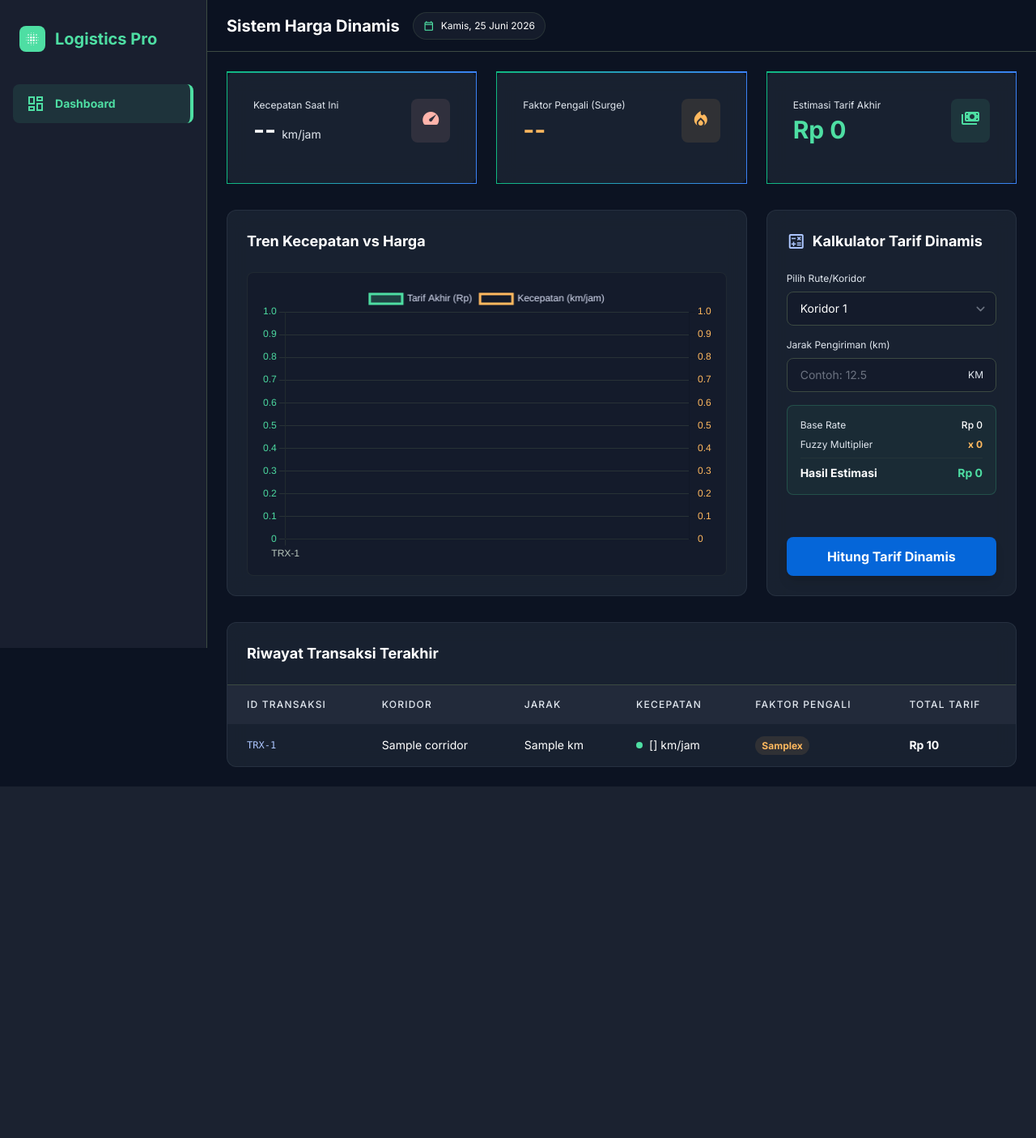
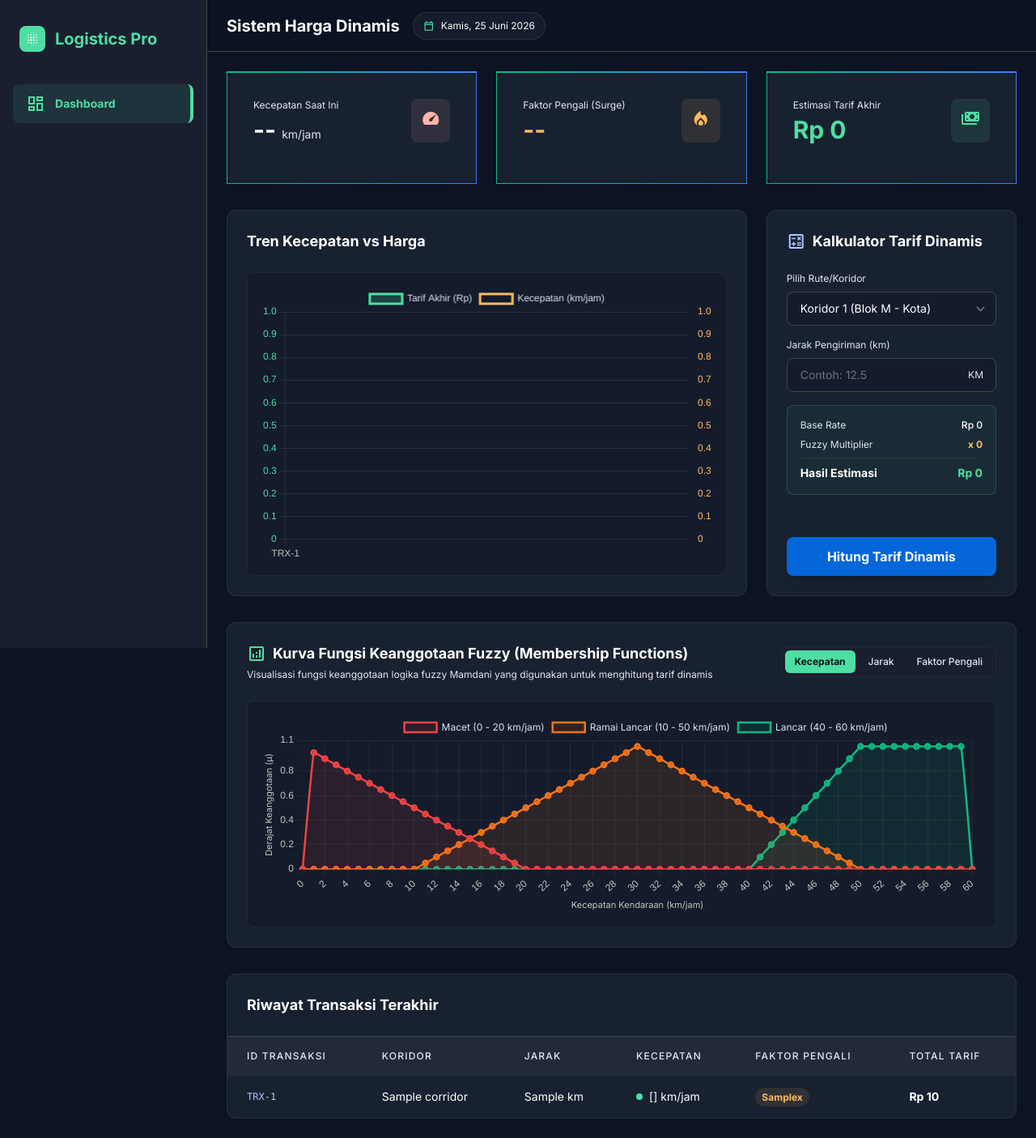
Before and after one commit to NurenRon/Fuzzy_PenentuanTarifLewatJarak, a Flask app: template templates/index.html in a window 1280 px wide. Shown: the whole page at 81% size. Before the commit the page ends 971 px from the top, so only its background shows below. Run offline with Flask 3, Linux system fonts and the light colour scheme; the template is opened without the code that fills it: most values are stand-ins (such as "Sample title", 1, 10 or a date in 2020); parts of the project's set-up code (start-up, migrations or seed data) failed here and were passed over; some libraries are stand-ins or nearby versions.

Commit message:
memisahkan fungsi javascript ke dalam file script.js

```diff
--- a/app.py
+++ b/app.py
@@ -41,5 +41,5 @@ def hitung_tarif():
     })
 
 if __name__ == '__main__':
-    print("🚀 Server berjalan di http://127.0.0.1:8080")
-    app.run(debug=True, port=8080)
+    print("🚀 Server berjalan di http://127.0.0.1:8081")
+    app.run(debug=True, port=8081)
--- /dev/null
+++ b/static/css/style.css
@@ -0,0 +1,13 @@
+.material-symbols-outlined { font-variation-settings: 'FILL' 0, 'wght' 400, 'GRAD' 0, 'opsz' 24; }
+.glass-card {
+    background: rgba(31, 41, 55, 0.7);
+    backdrop-filter: blur(12px);
+    border: 1px solid rgba(55, 65, 81, 0.5);
+}
+.live-status-border {
+    border-top: 2px solid;
+    border-image: linear-gradient(to right, #10B981, #3B82F6) 1;
+}
+::-webkit-scrollbar { width: 6px; }
+::-webkit-scrollbar-track { background: #111827; }
+::-webkit-scrollbar-thumb { background: #374151; border-radius: 3px; }
--- /dev/null
+++ b/static/js/script.js
@@ -0,0 +1,324 @@
+// Membaca data transaksi dengan aman dari element script JSON di index.html
+const chartData = JSON.parse(document.getElementById('riwayat-data').textContent || '[]').reverse();
+
+// --- 1. INISIALISASI GRAFIK TREN KECEPATAN VS HARGA ---
+const ctx = document.getElementById('trendChart').getContext('2d');
+if (chartData.length > 0) {
+    new Chart(ctx, {
+        type: 'line',
+        data: {
+            labels: chartData.map(d => d.id),
+            datasets: [{
+                label: 'Tarif Akhir (Rp)',
+                data: chartData.map(d => d.harga),
+                borderColor: '#4edea3',
+                backgroundColor: 'rgba(78, 222, 163, 0.2)',
+                yAxisID: 'y',
+                tension: 0.4,
+                fill: true
+            }, {
+                label: 'Kecepatan (km/jam)',
+                data: chartData.map(d => d.kecepatan),
+                borderColor: '#ffb95f',
+                backgroundColor: 'transparent',
+                yAxisID: 'y1',
+                tension: 0.4
+            }]
+        },
+        options: {
+            responsive: true,
+            maintainAspectRatio: false,
+            interaction: {
+                mode: 'index',
+                intersect: false,
+            },
+            plugins: {
+                legend: {
+                    labels: { color: '#dce2f7' }
+                }
+            },
+            scales: {
+                x: {
+                    ticks: { color: '#bbcabf' },
+                    grid: { color: 'rgba(60, 74, 66, 0.5)' }
+                },
+                y: {
+                    type: 'linear',
+                    display: true,
+                    position: 'left',
+                    ticks: { color: '#4edea3' },
+                    grid: { color: 'rgba(60, 74, 66, 0.5)' }
+                },
+                y1: {
+                    type: 'linear',
+                    display: true,
+                    position: 'right',
+                    ticks: { color: '#ffb95f' },
+                    grid: { drawOnChartArea: false }
+                }
+            }
+        }
+    });
+} else {
+    document.getElementById('trendChart').parentElement.innerHTML = '<span class="text-on-surface-variant">Belum ada data untuk grafik</span>';
+}
+
+// --- 2. SET TANGGAL SAAT INI ---
+const options = { weekday: 'long', year: 'numeric', month: 'long', day: 'numeric' };
+document.getElementById('current-date').textContent = new Date().toLocaleDateString('id-ID', options);
+
+// --- 3. LOGIKA GRAFIK FUNGSI KEANGGOTAAN FUZZY (MEMBERSHIP FUNCTIONS) ---
+try {
+    function trimf(x, abc) {
+        const [a, b, c] = abc;
+        if (x <= a || x >= c) return 0;
+        if (x === b) return 1;
+        if (x > a && x < b) return (x - a) / (b - a);
+        if (x > b && x < c) return (c - x) / (c - b);
+        return 0;
+    }
+
+    function trapmf(x, abcd) {
+        const [a, b, c, d] = abcd;
+        if (x <= a || x >= d) return 0;
+        if (x >= b && x <= c) return 1;
+        if (x > a && x < b) return (x - a) / (b - a);
+        if (x > c && x < d) return (d - x) / (d - c);
+        return 0;
+    }
+
+    const range = (start, stop, step) => Array.from({ length: Math.round((stop - start) / step) + 1}, (_, i) => parseFloat((start + (i * step)).toFixed(2)));
+
+    const kecepatanDomain = range(0, 60, 1);
+    const jarakDomain = range(0, 50, 1);
+    const pengaliDomain = range(1.0, 3.0, 0.05);
+
+    const fuzzyChartData = {
+        kecepatan: {
+            labels: kecepatanDomain,
+            title: 'Kecepatan Kendaraan (km/jam)',
+            datasets: [
+                {
+                    label: 'Macet (0 - 20 km/jam)',
+                    data: kecepatanDomain.map(x => trimf(x, [0, 0, 20])),
+                    borderColor: '#ef4444',
+                    backgroundColor: 'rgba(239, 68, 68, 0.1)',
+                    borderWidth: 2.5,
+                    fill: true,
+                    tension: 0.1
+                },
+                {
+                    label: 'Ramai Lancar (10 - 50 km/jam)',
+                    data: kecepatanDomain.map(x => trimf(x, [10, 30, 50])),
+                    borderColor: '#f97316',
+                    backgroundColor: 'rgba(249, 115, 22, 0.1)',
+                    borderWidth: 2.5,
+                    fill: true,
+                    tension: 0.1
+                },
+                {
+                    label: 'Lancar (40 - 60 km/jam)',
+                    data: kecepatanDomain.map(x => trapmf(x, [40, 50, 60, 60])),
+                    borderColor: '#10b981',
+                    backgroundColor: 'rgba(16, 185, 129, 0.1)',
+                    borderWidth: 2.5,
+                    fill: true,
+                    tension: 0.1
+                }
+            ]
+        },
+        jarak: {
+            labels: jarakDomain,
+            title: 'Jarak Pengiriman (km)',
+            datasets: [
+                {
+                    label: 'Dekat (0 - 15 km)',
+                    data: jarakDomain.map(x => trimf(x, [0, 0, 15])),
+                    borderColor: '#10b981',
+                    backgroundColor: 'rgba(16, 185, 129, 0.1)',
+                    borderWidth: 2.5,
+                    fill: true,
+                    tension: 0.1
+                },
+                {
+                    label: 'Sedang (10 - 40 km)',
+                    data: jarakDomain.map(x => trimf(x, [10, 25, 40])),
+                    borderColor: '#f97316',
+                    backgroundColor: 'rgba(249, 115, 22, 0.1)',
+                    borderWidth: 2.5,
+                    fill: true,
+                    tension: 0.1
+                },
+                {
+                    label: 'Jauh (30 - 50 km)',
+                    data: jarakDomain.map(x => trapmf(x, [30, 40, 50, 50])),
+                    borderColor: '#8b5cf6',
+                    backgroundColor: 'rgba(139, 92, 246, 0.1)',
+                    borderWidth: 2.5,
+                    fill: true,
+                    tension: 0.1
+                }
+            ]
+        },
+        pengali: {
+            labels: pengaliDomain,
+            title: 'Faktor Pengali Tarif (Surge Multiplier)',
+            datasets: [
+                {
+                    label: 'Normal (1.0 - 1.5x)',
+                    data: pengaliDomain.map(x => trimf(x, [1.0, 1.0, 1.5])),
+                    borderColor: '#10b981',
+                    backgroundColor: 'rgba(16, 185, 129, 0.1)',
+                    borderWidth: 2.5,
+                    fill: true,
+                    tension: 0.1
+                },
+                {
+                    label: 'Naik Sedang (1.3 - 2.3x)',
+                    data: pengaliDomain.map(x => trimf(x, [1.3, 1.8, 2.3])),
+                    borderColor: '#f97316',
+                    backgroundColor: 'rgba(249, 115, 22, 0.1)',
+                    borderWidth: 2.5,
+                    fill: true,
+                    tension: 0.1
+                },
+                {
+                    label: 'Surge Pricing (2.0 - 3.0x)',
+                    data: pengaliDomain.map(x => trimf(x, [2.0, 3.0, 3.0])),
+                    borderColor: '#ef4444',
+                    backgroundColor: 'rgba(239, 68, 68, 0.1)',
+                    borderWidth: 2.5,
+                    fill: true,
+                    tension: 0.1
+                }
+            ]
+        }
+    };
+
+    const fuzzyCanvas = document.getElementById('fuzzyChart');
+    if (fuzzyCanvas && typeof Chart !== 'undefined') {
+        const fuzzyCtx = fuzzyCanvas.getContext('2d');
+        const fuzzyChart = new Chart(fuzzyCtx, {
+            type: 'line',
+            data: {
+                labels: fuzzyChartData.kecepatan.labels,
+                datasets: fuzzyChartData.kecepatan.datasets
+            },
+            options: {
+                responsive: true,
+                maintainAspectRatio: false,
+                plugins: {
+                    legend: {
+                        labels: { color: '#dce2f7', font: { family: 'Inter' } }
+                    },
+                    tooltip: {
+                        callbacks: {
+                            label: function(context) {
+                                return `${context.dataset.label}: µ = ${context.parsed.y.toFixed(2)}`;
+                            }
+                        }
+                    }
+                },
+                scales: {
+                    x: {
+                        title: {
+                            display: true,
+                            text: 'Kecepatan Kendaraan (km/jam)',
+                            color: '#bbcabf',
+                            font: { family: 'Inter', size: 11 }
+                        },
+                        ticks: { color: '#bbcabf' },
+                        grid: { color: 'rgba(60, 74, 66, 0.3)' }
+                    },
+                    y: {
+                        title: {
+                            display: true,
+                            text: 'Derajat Keanggotaan (µ)',
+                            color: '#bbcabf',
+                            font: { family: 'Inter', size: 11 }
+                        },
+                        min: 0,
+                        max: 1.05,
+                        ticks: { color: '#bbcabf', stepSize: 0.2 },
+                        grid: { color: 'rgba(60, 74, 66, 0.3)' }
+                    }
+                }
+            }
+        });
+
+        const tabs = {
+            kecepatan: document.getElementById('tab-kecepatan'),
+            jarak: document.getElementById('tab-jarak'),
+            pengali: document.getElementById('tab-pengali')
+        };
+
+        function switchTab(activeTabKey) {
+            Object.keys(tabs).forEach(key => {
+                if (!tabs[key]) return;
+                if (key === activeTabKey) {
+                    tabs[key].classList.add('bg-primary', 'text-surface', 'font-bold');
+                    tabs[key].classList.remove('text-on-surface-variant', 'font-medium');
+                } else {
+                    tabs[key].classList.remove('bg-primary', 'text-surface', 'font-bold');
+                    tabs[key].classList.add('text-on-surface-variant', 'font-medium');
+                }
+            });
+
+            fuzzyChart.data.labels = fuzzyChartData[activeTabKey].labels;
+            fuzzyChart.data.datasets = fuzzyChartData[activeTabKey].datasets;
+            fuzzyChart.options.scales.x.title.text = fuzzyChartData[activeTabKey].title;
+            fuzzyChart.update();
+        }
+
+        if (tabs.kecepatan) tabs.kecepatan.addEventListener('click', () => switchTab('kecepatan'));
+        if (tabs.jarak) tabs.jarak.addEventListener('click', () => switchTab('jarak'));
+        if (tabs.pengali) tabs.pengali.addEventListener('click', () => switchTab('pengali'));
+    } else {
+        console.error("Canvas fuzzyChart or Chart.js constructor not found.");
+    }
+} catch (err) {
+    console.error("Error drawing fuzzy curves:", err);
+}
+
+// --- 4. EVEN LISTENER UNTUK TOMBOL HITUNG TARIF ---
+document.getElementById('btn-hitung').addEventListener('click', async () => {
+    const koridor = document.getElementById('input-koridor').value;
+    const jarak = document.getElementById('input-jarak').value;
+
+    if(!jarak) return alert("Masukkan jarak pengiriman!");
+
+    const btn = document.getElementById('btn-hitung');
+    const originalText = btn.innerHTML;
+    btn.innerHTML = "Menghitung...";
+    btn.disabled = true;
+
+    try {
+        const response = await fetch('/api/hitung', {
+            method: 'POST',
+            headers: { 'Content-Type': 'application/json' },
+            body: JSON.stringify({ koridor: koridor, jarak: jarak })
+        });
+        const result = await response.json();
+
+        if(result.status === 'success') {
+            document.getElementById('val-kecepatan').innerHTML = `${result.kecepatan} <span class="text-sm font-normal text-on-surface-variant">km/jam</span>`;
+            document.getElementById('val-pengali').innerText = `${result.pengali}x`;
+
+            const formatRp = new Intl.NumberFormat('id-ID', { style: 'currency', currency: 'IDR', minimumFractionDigits: 0 }).format(result.tarif_akhir);
+            const formatBaseRp = new Intl.NumberFormat('id-ID', { style: 'currency', currency: 'IDR', minimumFractionDigits: 0 }).format(result.tarif_awal);
+
+            document.getElementById('val-harga').innerText = formatRp;
+            document.getElementById('receipt-base').innerText = formatBaseRp;
+            document.getElementById('receipt-multiplier').innerText = `x ${result.pengali}`;
+            document.getElementById('receipt-total').innerText = formatRp;
+
+            setTimeout(() => location.reload(), 2000);
+        }
+    } catch (error) {
+        console.error("Error:", error);
+        alert("Terjadi kesalahan saat menghitung tarif.");
+    } finally {
+        btn.innerHTML = originalText;
+        btn.disabled = false;
+    }
+});
--- a/templates/index.html
+++ b/templates/index.html
@@ -7,21 +7,7 @@
     <script src="https://cdn.tailwindcss.com?plugins=forms,container-queries"></script>
     <link href="https://fonts.googleapis.com/css2?family=Inter:wght@400;500;600;700&family=Geist:wght@400;500&family=Material+Symbols+Outlined:wght,FILL@100..700,0..1&display=swap" rel="stylesheet"/>
     <script src="https://cdn.jsdelivr.net/npm/chart.js"></script>
-    <style>
-        .material-symbols-outlined { font-variation-settings: 'FILL' 0, 'wght' 400, 'GRAD' 0, 'opsz' 24; }
-        .glass-card {
-            background: rgba(31, 41, 55, 0.7);
-            backdrop-filter: blur(12px);
-            border: 1px solid rgba(55, 65, 81, 0.5);
-        }
-        .live-status-border {
-            border-top: 2px solid;
-            border-image: linear-gradient(to right, #10B981, #3B82F6) 1;
-        }
-        ::-webkit-scrollbar { width: 6px; }
-        ::-webkit-scrollbar-track { background: #111827; }
-        ::-webkit-scrollbar-thumb { background: #374151; border-radius: 3px; }
-    </style>
+    <link href="{{ url_for('static', filename='css/style.css') }}" rel="stylesheet"/>
     <script id="tailwind-config">
         tailwind.config = {
             darkMode: "class",
@@ -121,9 +107,9 @@
                     <div>
                         <label class="block text-xs text-on-surface-variant mb-2">Pilih Rute/Koridor</label>
                         <select id="input-koridor" class="w-full bg-surface-container-low border border-outline-variant rounded-lg text-sm px-4 py-2.5 focus:ring-2 focus:ring-primary focus:border-primary text-white">
-                            <option value="1">Koridor 1</option>
-                            <option value="8D">Koridor 8D</option>
-                            <option value="9">Koridor 9</option>
+                            <option value="1">Koridor 1 (Blok M - Kota)</option>
+                            <option value="8D">Koridor 8D (Meruya Selatan - Blok M)</option>
+                            <option value="9">Koridor 9 (Pinang Ranti - Pluit)</option>
                         </select>
                     </div>
                     <div>
@@ -152,6 +138,26 @@
                 <button id="btn-hitung" class="mt-6 w-full bg-secondary-container hover:bg-secondary-container/80 text-white py-3 rounded-lg font-bold transition-all shadow-lg">
                     Hitung Tarif Dinamis
                 </button>
+            </div>
+        </section>
+
+        <!-- Kurva Fungsi Keanggotaan Fuzzy -->
+        <section class="glass-card p-gutter rounded-xl">
+            <div class="flex flex-col sm:flex-row justify-between items-start sm:items-center gap-4 mb-6">
+                <div>
+                    <h4 class="text-lg font-bold flex items-center gap-2">
+                        <span class="material-symbols-outlined text-primary">analytics</span> Kurva Fungsi Keanggotaan Fuzzy (Membership Functions)
+                    </h4>
+                    <p class="text-xs text-on-surface-variant mt-1">Visualisasi fungsi keanggotaan logika fuzzy Mamdani yang digunakan untuk menghitung tarif dinamis</p>
+                </div>
+                <div class="flex bg-surface-container rounded-lg p-1 border border-outline-variant/30 text-xs self-stretch sm:self-auto justify-center">
+                    <button id="tab-kecepatan" class="tab-btn px-3 py-1.5 rounded-md bg-primary text-surface font-bold transition-all">Kecepatan</button>
+                    <button id="tab-jarak" class="tab-btn px-3 py-1.5 rounded-md text-on-surface-variant font-medium transition-all ml-1">Jarak</button>
+                    <button id="tab-pengali" class="tab-btn px-3 py-1.5 rounded-md text-on-surface-variant font-medium transition-all ml-1">Faktor Pengali</button>
+                </div>
+            </div>
+            <div class="h-[280px] relative bg-surface-container-low rounded-lg border border-outline-variant/30 p-4">
+                <canvas id="fuzzyChart"></canvas>
             </div>
         </section>
 
@@ -196,122 +202,19 @@
     </div>
 </main>
 
-<script>
-    const chartData = [
+<!-- Menampung data riwayat transaksi dalam format JSON murni untuk menghindari error merah di IDE -->
+<script id="riwayat-data" type="application/json">
+    [
         {% for row in riwayat %}
         {
-            kecepatan: {{ row.rata_rata_speed }},
-            harga: {{ row.tarif_akhir }},
-            id: 'TRX-{{ row.id }}'
-        },
+            "kecepatan": {{ row.rata_rata_speed }},
+            "harga": {{ row.tarif_akhir }},
+            "id": "TRX-{{ row.id }}"
+        }{% if not loop.last %},{% endif %}
         {% endfor %}
-    ].reverse();
+    ]
+</script>
 
-    const ctx = document.getElementById('trendChart').getContext('2d');
-    if (chartData.length > 0) {
-        new Chart(ctx, {
-            type: 'line',
-            data: {
-                labels: chartData.map(d => d.id),
-                datasets: [{
-                    label: 'Tarif Akhir (Rp)',
-                    data: chartData.map(d => d.harga),
-                    borderColor: '#4edea3',
-                    backgroundColor: 'rgba(78, 222, 163, 0.2)',
-                    yAxisID: 'y',
-                    tension: 0.4,
-                    fill: true
-                }, {
-                    label: 'Kecepatan (km/jam)',
-                    data: chartData.map(d => d.kecepatan),
-                    borderColor: '#ffb95f',
-                    backgroundColor: 'transparent',
-                    yAxisID: 'y1',
-                    tension: 0.4
-                }]
-            },
-            options: {
-                responsive: true,
-                maintainAspectRatio: false,
-                interaction: {
-                    mode: 'index',
-                    intersect: false,
-                },
-                plugins: {
-                    legend: {
-                        labels: { color: '#dce2f7' }
-                    }
-                },
-                scales: {
-                    x: {
-                        ticks: { color: '#bbcabf' },
-                        grid: { color: 'rgba(60, 74, 66, 0.5)' }
-                    },
-                    y: {
-                        type: 'linear',
-                        display: true,
-                        position: 'left',
-                        ticks: { color: '#4edea3' },
-                        grid: { color: 'rgba(60, 74, 66, 0.5)' }
-                    },
-                    y1: {
-                        type: 'linear',
-                        display: true,
-                        position: 'right',
-                        ticks: { color: '#ffb95f' },
-                        grid: { drawOnChartArea: false }
-                    }
-                }
-            }
-        });
-    } else {
-        document.getElementById('trendChart').parentElement.innerHTML = '<span class="text-on-surface-variant">Belum ada data untuk grafik</span>';
-    }
-
-    const options = { weekday: 'long', year: 'numeric', month: 'long', day: 'numeric' };
-    document.getElementById('current-date').textContent = new Date().toLocaleDateString('id-ID', options);
-
-    document.getElementById('btn-hitung').addEventListener('click', async () => {
-        const koridor = document.getElementById('input-koridor').value;
-        const jarak = document.getElementById('input-jarak').value;
-
-        if(!jarak) return alert("Masukkan jarak pengiriman!");
-
-        const btn = document.getElementById('btn-hitung');
-        const originalText = btn.innerHTML;
-        btn.innerHTML = "Menghitung...";
-        btn.disabled = true;
-
-        try {
-            const response = await fetch('/api/hitung', {
-                method: 'POST',
-                headers: { 'Content-Type': 'application/json' },
-                body: JSON.stringify({ koridor: koridor, jarak: jarak })
-            });
-            const result = await response.json();
-
-            if(result.status === 'success') {
-                document.getElementById('val-kecepatan').innerHTML = `${result.kecepatan} <span class="text-sm font-normal text-on-surface-variant">km/jam</span>`;
-                document.getElementById('val-pengali').innerText = `${result.pengali}x`;
-
-                const formatRp = new Intl.NumberFormat('id-ID', { style: 'currency', currency: 'IDR', minimumFractionDigits: 0 }).format(result.tarif_akhir);
-                const formatBaseRp = new Intl.NumberFormat('id-ID', { style: 'currency', currency: 'IDR', minimumFractionDigits: 0 }).format(result.tarif_awal);
-
-                document.getElementById('val-harga').innerText = formatRp;
-                document.getElementById('receipt-base').innerText = formatBaseRp;
-                document.getElementById('receipt-multiplier').innerText = `x ${result.pengali}`;
-                document.getElementById('receipt-total').innerText = formatRp;
-
-                setTimeout(() => location.reload(), 2000);
-            }
-        } catch (error) {
-            console.error("Error:", error);
-            alert("Terjadi kesalahan saat menghitung tarif.");
-        } finally {
-            btn.innerHTML = originalText;
-            btn.disabled = false;
-        }
-    });
-</script>
+<script src="{{ url_for('static', filename='js/script.js') }}"></script>
 </body>
 </html>
```
